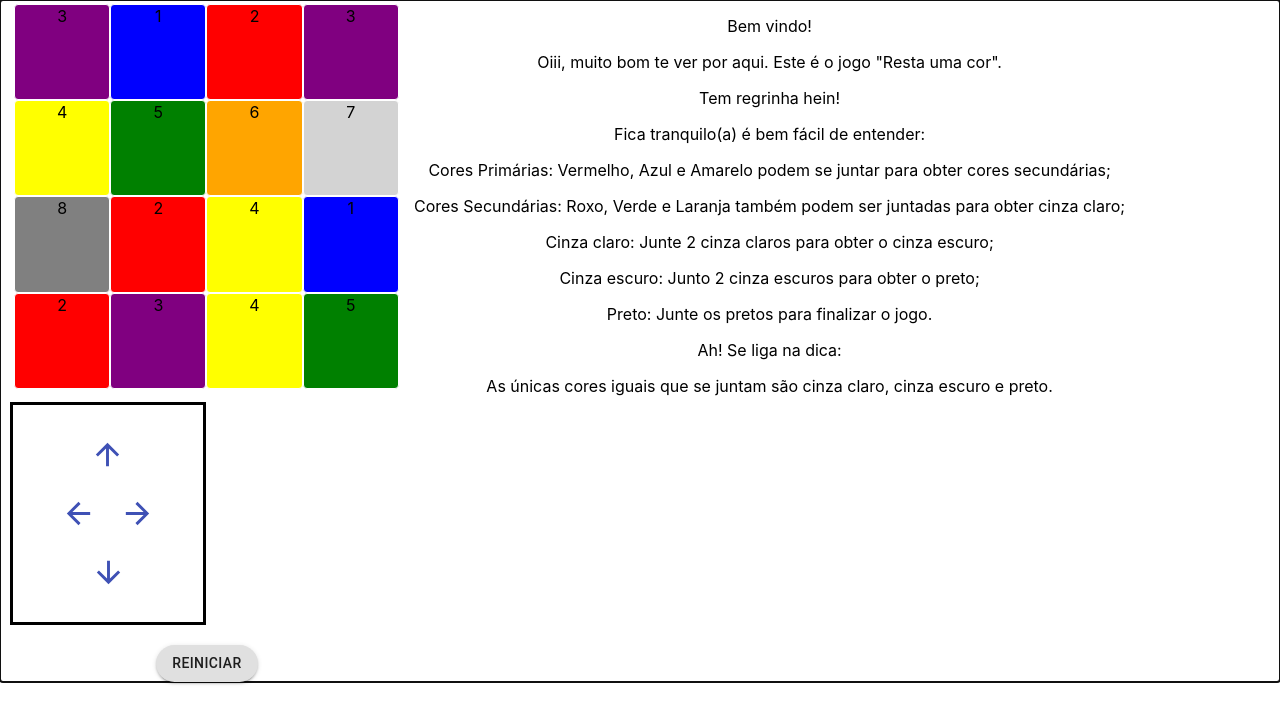
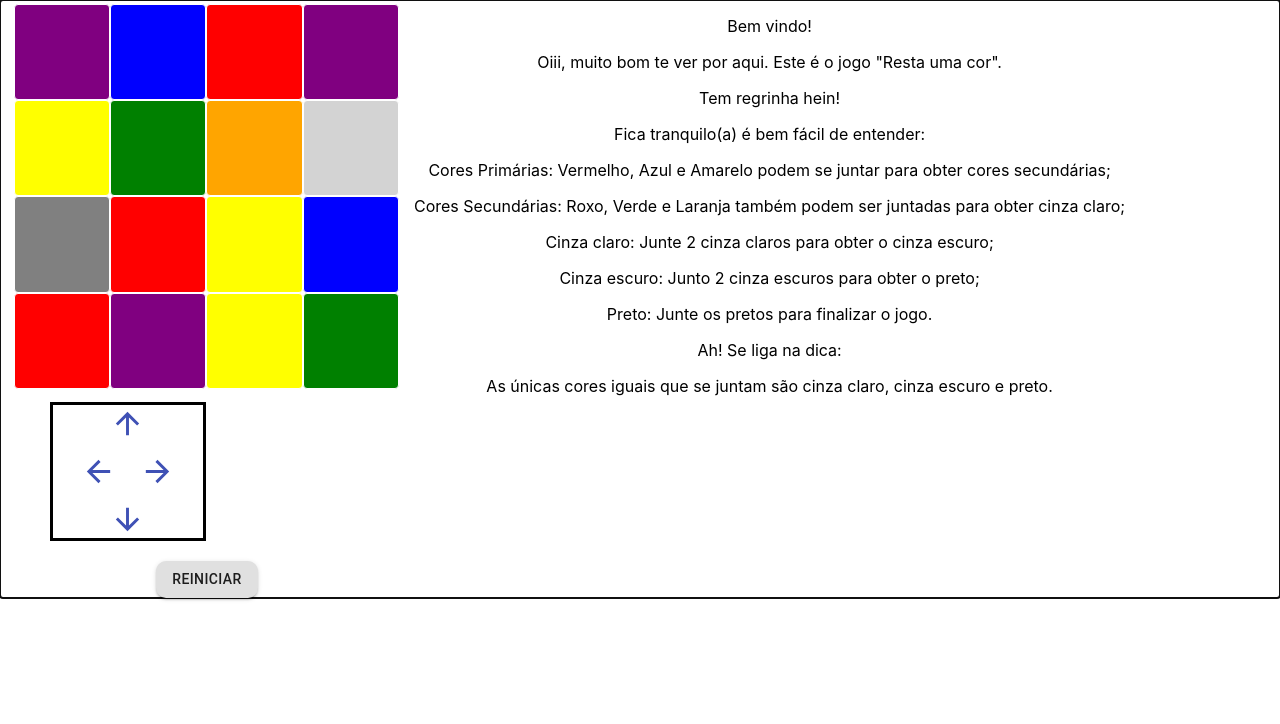
Before and after one commit to pagoncalves/projeto, a React (Create React App) app: page / in a window 1280 px wide. Shown: the top 724 px of the page. Built offline with nearby package versions, Linux system fonts and the light colour scheme.

Commit message:
alterado layout, diminuição de divs

```diff
--- a/src/App.css
+++ b/src/App.css
@@ -30,7 +30,7 @@
 }
 
 #btn{
-  border-radius: 50px;
+  border-radius: 10px;
   margin-top: 20px;
 
 
@@ -38,9 +38,8 @@
 
 #ctr{
 max-width: 150px;
-max-height: 250px;
-margin-left: 10px;
-padding: 20px;
+max-height: 190px;
+margin-left: 50px;
 border: solid black;
 }
 
@@ -48,4 +47,10 @@ border: solid black;
   margin-left: 45px;
 display: flex;
 align-self: center;
+padding: 1px 1px 1px 12px;
 }
+
+
+#b{
+  padding: 1px 1px 1px 0px;
+  }
--- a/src/App.js
+++ b/src/App.js
@@ -143,71 +143,39 @@ class App extends React.Component {
     document.querySelector(".App").focus()
   }//para página carregar
 
+  renderQuadrado(i,j,numeros) {
+
+    return (
+          <div className="qq" style={{ backgroundColor: this.cores[this.state.quadrados[i][j]] }}>
+            {numeros && this.state.quadrados[i][j]}
+          </div>
+    )
+  }
+
+  renderLinha(j){
+    var quadrados = []
+    for (var i =0 ;i< 4;i++){
+      quadrados.push(this.renderQuadrado(i,j,false))
+    }
+    return(
+            <div className="Qdentro">
+            {quadrados}
+            </div>
+    )
+  }
+
   render() {
-
+    var  linhas = []
+    for (var j=0;j<4;j++){
+      linhas.push(this.renderLinha(j))
+    }
 
     return (
 
       <div className="App" onKeyDown={this.handleTeclado} tabIndex="0">
         <div id="Ajuste">
           <div id="Quadrado">
-            <div className="Qdentro">
-              <div id="0.0" className="qq" style={{ backgroundColor: this.cores[this.state.quadrados[0][0]] }}>
-                {this.state.quadrados[0][0]}
-              </div>
-              <div id="1.0" className="qq" style={{ backgroundColor: this.cores[this.state.quadrados[1][0]] }}>
-                {this.state.quadrados[1][0]}
-              </div>
-              <div id="2.0" className="qq" style={{ backgroundColor: this.cores[this.state.quadrados[2][0]] }}>
-                {this.state.quadrados[2][0]}
-
-              </div>
-              <div id="3.0" className="qq" style={{ backgroundColor: this.cores[this.state.quadrados[3][0]] }}>
-                {this.state.quadrados[3][0]}
-              </div>
-            </div>
-            <div className="Qdentro">
-              <div id="0.1" className="qq" style={{ backgroundColor: this.cores[this.state.quadrados[0][1]] }}>
-                {this.state.quadrados[0][1]}
-              </div>
-              <div id="1.1" className="qq" style={{ backgroundColor: this.cores[this.state.quadrados[1][1]] }}>
-                {this.state.quadrados[1][1]}
-              </div>
-              <div id="2.1" className="qq" style={{ backgroundColor: this.cores[this.state.quadrados[2][1]] }}>
-                {this.state.quadrados[2][1]}
-              </div>
-              <div id="3.1" className="qq" style={{ backgroundColor: this.cores[this.state.quadrados[3][1]] }}>
-                {this.state.quadrados[3][1]}
-              </div>
-            </div>
-            <div className="Qdentro">
-              < div id="0.2" className="qq" style={{ backgroundColor: this.cores[this.state.quadrados[0][2]] }}>
-                {this.state.quadrados[0][2]}
-              </ div>
-              <div id="1.2" className="qq" style={{ backgroundColor: this.cores[this.state.quadrados[1][2]] }}>
-                {this.state.quadrados[1][2]}
-              </div>
-              <div id="2.2" className="qq" style={{ backgroundColor: this.cores[this.state.quadrados[2][2]] }}>
-                {this.state.quadrados[2][2]}
-              </div>
-              <div id="3.2" className="qq" style={{ backgroundColor: this.cores[this.state.quadrados[3][2]] }}>
-                {this.state.quadrados[3][2]}
-              </div>
-            </div>
-            <div className="Qdentro">
-              <div id="0.3" className="qq" style={{ backgroundColor: this.cores[this.state.quadrados[0][3]] }}>
-                {this.state.quadrados[0][3]}
-              </div>
-              <div id="1.3" className="qq" style={{ backgroundColor: this.cores[this.state.quadrados[1][3]] }}>
-                {this.state.quadrados[1][3]}
-              </div>
-              <div id="2.3" className="qq" style={{ backgroundColor: this.cores[this.state.quadrados[2][3]] }}>
-                {this.state.quadrados[2][3]}
-              </div>
-              <div id="3.3" className="qq" style={{ backgroundColor: this.cores[this.state.quadrados[3][3]] }}>
-                {this.state.quadrados[3][3]}
-              </div>
-            </div>
+         {linhas}
 
           </div>
           <section id="ctr">
```
